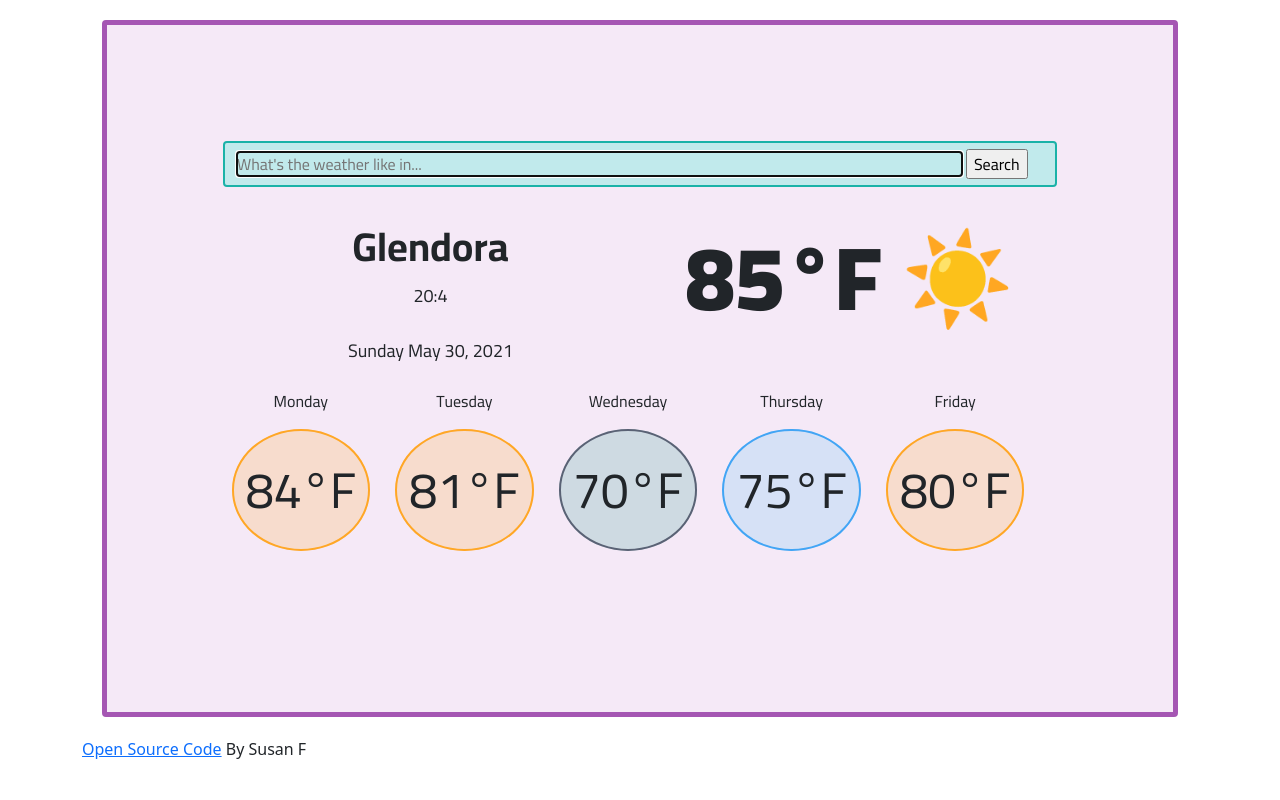
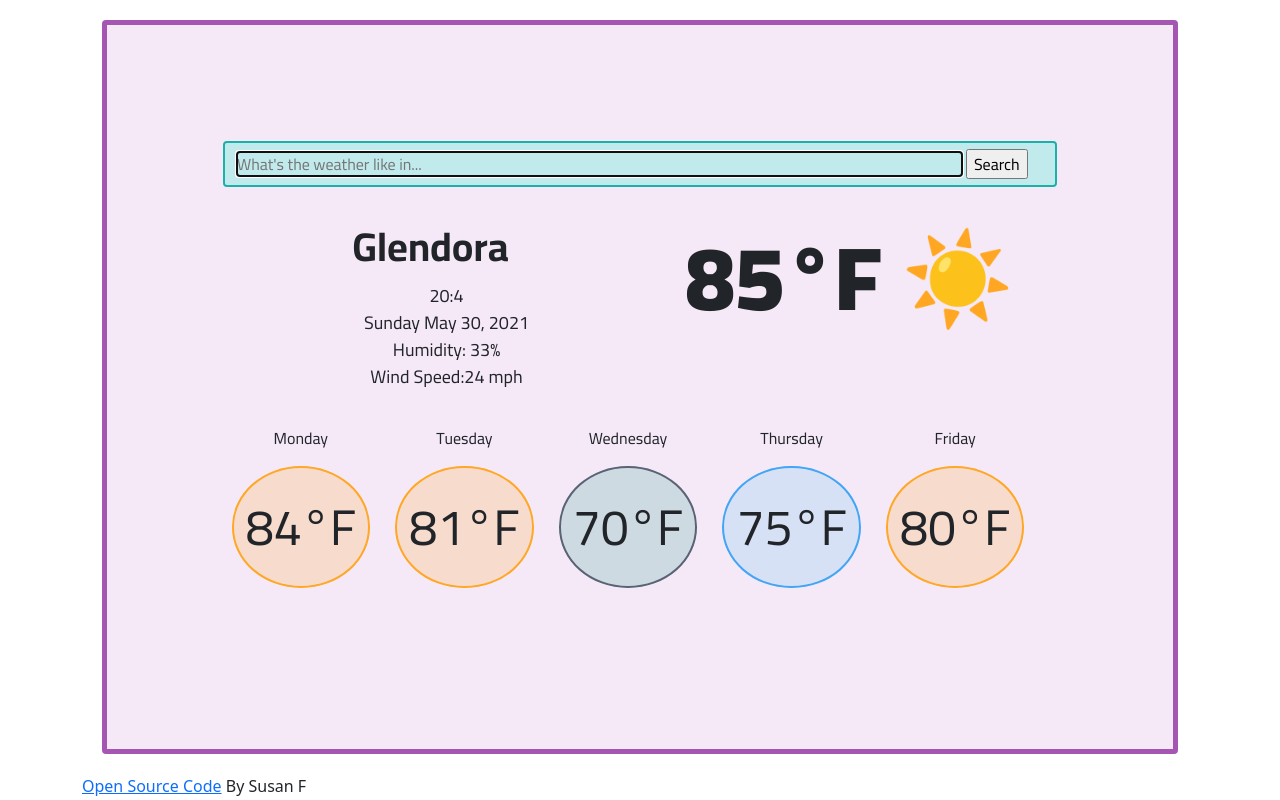
Before and after one commit to smfischer87/PlusFinalProject, a plain HTML site: page index.html in a window 1280 px wide. Drawn offline with nearby package versions, Linux system fonts and the light colour scheme.

Commit message:
added humidity and wind speed

```diff
--- a/index.html
+++ b/index.html
@@ -35,9 +35,12 @@
           <div class="row mb-5">
             <div class="col-6">
               <h1>Glendora</h1>
-              <h2 id="current-time">3:30pm</h2>
-              <br />
-              <h3 id="current-date">May 27, 2021</h3>
+              <ul>
+                <li id="current-time">3:30pm</li>
+                <li id="current-date">May 27, 2021</li>
+                <li id="humidity">Humidity: 33%</li>
+                <li id="wind-speed">Wind Speed:24 mph</li>
+              </ul>
             </div>
             <div class="col-6">
               <h1 class="main" id="current-temp">85°F ☀️</h1>
--- a/src/script.js
+++ b/src/script.js
@@ -16,9 +16,17 @@ let currentDate = document.querySelector("#current-date");
 currentDate.innerHTML = (`${day} ${month} ${date}, ${year}`);
 
 function showTemperature(response) {
+  console.log(response);
   let temperature = Math.round(response.data.main.temp);
   let currentTemp = document.querySelector("#current-temp");
   currentTemp.innerHTML = `${temperature}°F`;
+  let humidity = (response.data.main.humidity);
+  let currentHumidity = document.querySelector("#humidity");
+  currentHumidity.innerHTML = `Humidity: ${humidity}%`
+  let windSpeed = Math.round(response.data.wind.speed);
+  let currentWindSpeed = document.querySelector("#wind-speed");
+  currentWindSpeed.innerHTML = `Wind Speed: ${windSpeed} mph`
+
 }
 
 
--- a/src/styles.css
+++ b/src/styles.css
@@ -30,18 +30,15 @@
 h1 {
   font-weight: 700;
   padding-top: 10px;
-  padding-bottom: 5px;
+  padding-bottom: 2px;
+  text-transform: capitalize;
 }
 
-h2,
-h3 {
+ul {
+  list-style: none;
   font-size: large;
   padding-top: 1px;
   padding-bottom: 2px;
-}
-
-h2 {
-  padding-bottom: 0;
 }
 
 .row {
```
